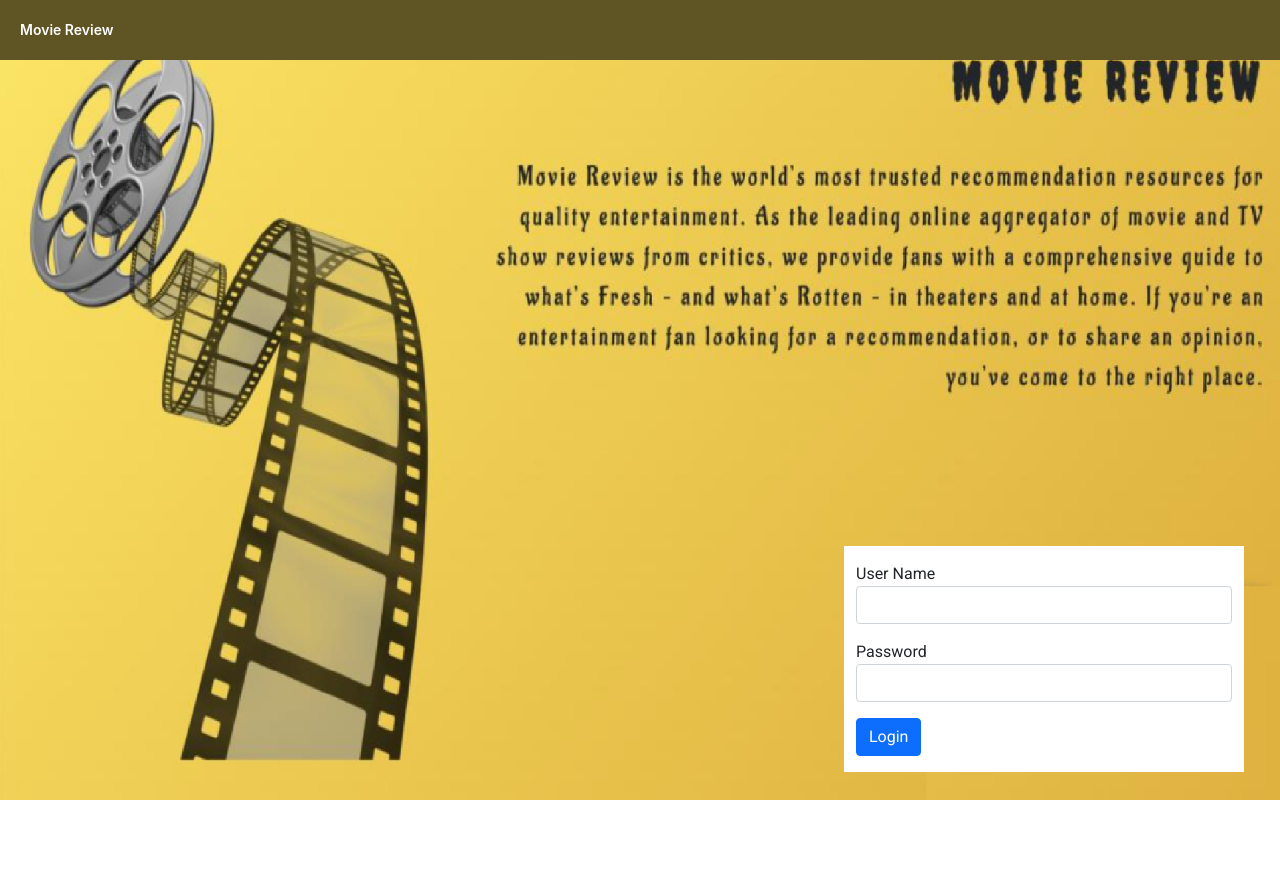
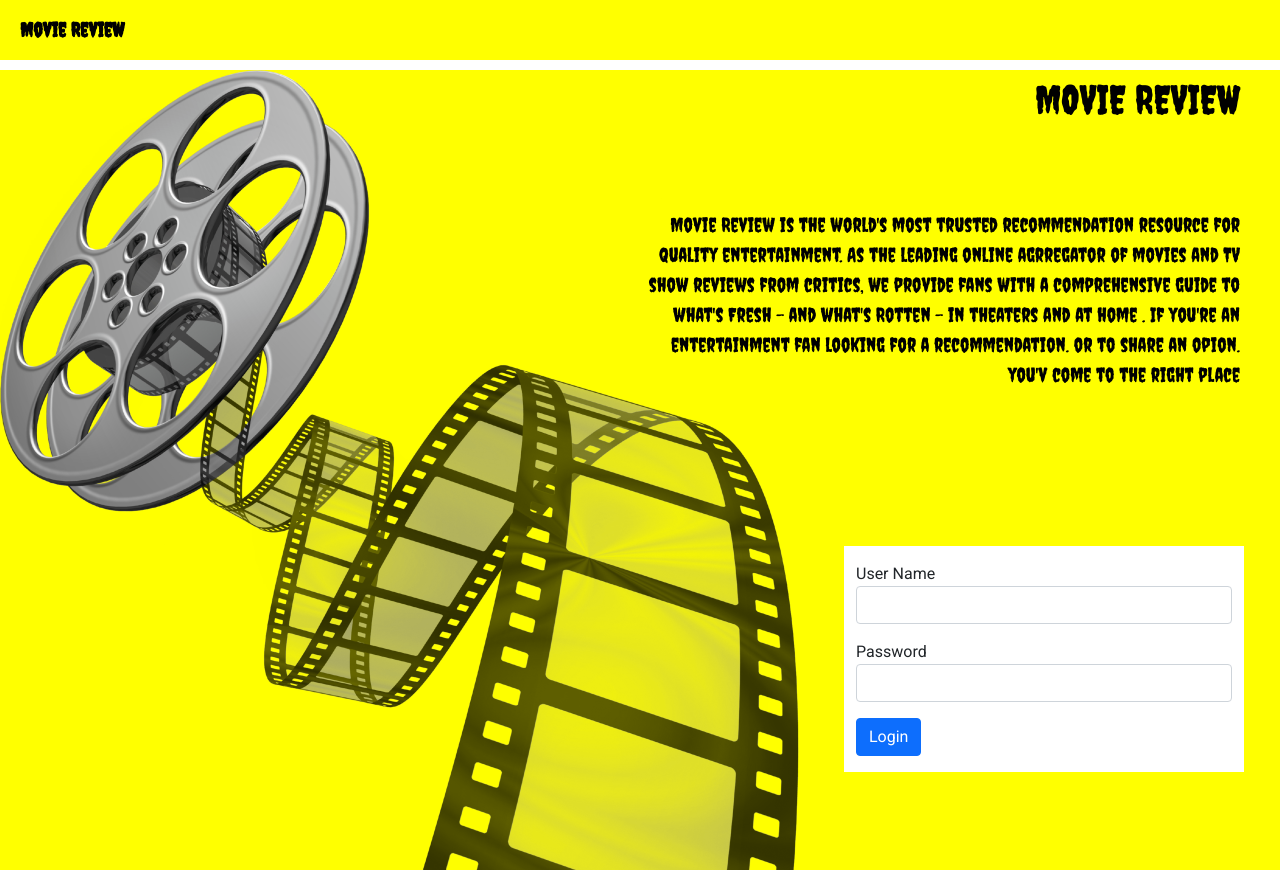
Before and after one commit to loquan/movie, an Angular app: page /login in a window 1280 px wide. Before the commit the page ends 800 px from the top, so only its background shows below. Built offline with nearby package versions, Linux system fonts and the light colour scheme.

Commit message:
rating heart with 1/2

```diff
--- a/src/app/app.component.html
+++ b/src/app/app.component.html
@@ -42,7 +42,7 @@
     height: 60px;
     display: flex;
     align-items: center;
-    background-color:rgb(95, 83.5, 34.9) ;
+    background-color:yellow  ;
     color: white;
     font-weight: 600;
   }
@@ -305,9 +305,9 @@
 <!-- Toolbar -->
 <div class="toolbar" role="banner">
 
-  <span style="margin-left:20px">Movie Review</span>
+  <span style="margin-left:20px" class="small">Movie Review</span>
     <div class="spacer"></div>
-    <h4 *ngIf="logoutMenu.login" style="margin-right:20px"><i class="fa fa-bars" (click)="logout()">&nbsp;Logout</i></h4>
+    <h4 *ngIf="logoutMenu.login" style="margin-right:20px" ><div class="small" (click)="logout()">Logout</div></h4>
 
 
 </div>
--- a/src/app/login/login.component.css
+++ b/src/app/login/login.component.css
@@ -1,8 +1,6 @@
-body {
-  background-image: url("../../assets/Background3.png")  ;
-  -webkit-background-size: cover;
-  -moz-background-size: cover;
-  -o-background-size: cover;
-  background-size: cover;
-
+ body {
+  background-image: url("../../assets/film.png")  ;
+  background-color: yellow ;
+  background-repeat: no-repeat;
+  background-size: 800px auto;
 }
--- a/src/app/login/login.component.html
+++ b/src/app/login/login.component.html
@@ -2,6 +2,33 @@
 
 
 <body>
+
+
+<div class="large" style="margin-top:70px;margin-right:40px;text-align: right; "> MOVIE REVIEW</div>
+
+<div style="margin-top:80px;margin-right:40px">
+
+  <div class="small" style="right: 150px; text-align: right;">
+    Movie Review is the world's most trusted recommendation resource for<br>
+    quality entertainment. As the leading  online agrregator of movies and TV<br>
+    show reviews from critics, we provide fans with a comprehensive guide to<br>
+    what's Fresh - and what's Rotten - in theaters and at home . If you're an<br>
+    entertainment fan looking for a recommendation. or to share an opion.<br>
+    you'v come to the right place<br>
+
+
+
+  </div>
+
+</div>
+<!-- <div style="margin-top:250px;">
+<div class="small" style="position: absolute;right: 150px; ">
+  Movie Review is the world's most trusted recommendation resource for </div>
+  <div class="small" style="position: absolute;right: 150px; ">
+  quality entertainment. As the leading  online agrregator of movies and TV</div> -->
+
+
+
 
 <div class="container-fluid " style="margin:20px;background-color: white; width:400px; position: absolute;bottom: 8px;right: 16px;border:2px" >
 
@@ -21,4 +48,4 @@
 
 
 </div>
-<body>
+</body>
--- a/src/app/movie/movie.component.html
+++ b/src/app/movie/movie.component.html
@@ -6,12 +6,26 @@
 </div>
 <div   class="col-2">
   <div class="row">
-    <img [src]="MovieData.cover"  width="320" >
+    <img [src]="MovieData.cover"  width="200" >
   </div>
   <div class="row" style="font-weight: bold;margin-top:5px;margin-left:4px;">{{MovieData.name}}</div>
   <div  class="row" style="margin-top:5px;margin-bottom:20px">
     <div  class="col-10" >
-      <i *ngFor="let color of MovieData.stars.color" class="fa fa-heart" style="width:50px;font-size:40px;color:{{color}}">
+      <!-- <i *ngFor="let color of MovieData.stars.color" class="fa fa-heart" style="width:50px;font-size:40px;color:{{color}}">
+      </i> -->
+
+      <i *ngFor="let  number of [0,1,2,3,4];let i = index" style="width:5px" >
+
+        <span *ngIf="(MovieData.rating-i) > 0 && (MovieData.rating-i) < 1; else fullColor"  class='bi bi-heart-half' style="width:30px;font-size:25px;color:red"></span>
+
+        <ng-template #fullColor>
+            <span *ngIf="i < MovieData.rating ; else endColor " class="bi bi-heart-fill" style="width:30px;font-size:25px;color:red"></span>
+
+            <ng-template #endColor>
+              <span class="bi bi-heart" style="width:30px;font-size:25px;color:red"></span>
+           </ng-template>
+        </ng-template>
+
       </i>
     </div>
     <div  class="col-1" > {{MovieData.rating}}
@@ -21,22 +35,43 @@
   <div class="row">
     <div  class="col-10" >
       <div *ngFor="let review of MovieData.reviews" style="margin-bottom:10px">
+
+        <div class="row">
+        <div  class="col-12" *ngIf="review.stars">
+
+          <i *ngFor="let  number of [0,1,2,3,4];let i = index" style="width:5px" >
+
+            <span *ngIf="(review.rating-i) > 0 && (review.rating-i) < 1; else fullColor2"  class='bi bi-heart-half' style="width:12px;font-size:8px;color:red"></span>
+
+            <ng-template #fullColor2>
+                <span *ngIf="i < review.rating ; else endColor2 " class="bi bi-heart-fill" style="width:12px;font-size:8px;color:red"></span>
+
+                <ng-template #endColor2>
+                  <span class="bi bi-heart" style="width:12px;font-size:8px;color:red"></span>
+               </ng-template>
+            </ng-template>
+
+          </i>
+          {{review.rating}}
+          <!-- <i *ngFor="let color of review.stars.color" class="fa fa-heart" style="width:20px;font-size:18px;color:{{color}}">
+          </i> -->
+        </div>
+        </div>
           <div class="row">
-            <div  class="col-2" >
+            <div  class="col-3" >
              <div style="font-weight:bold;">Author:</div>
 
             </div>
-            <div  class="col-6" >
+            <div  class="col-8" >
               {{review.author}}
             </div>
-            <div  class="col-4" *ngIf="review.stars">
-              <i *ngFor="let color of review.stars.color" class="fa fa-heart" style="width:20px;font-size:18px;color:{{color}}">
-              </i>
-            </div>
+
 
           </div>
           <div class="row">
-            <div  class="col-2" style="font-weight:bold;">Review:</div>&nbsp;{{review.review}}
+            <div  class="col-3" style="font-weight:bold;">Review:</div>
+            <div  class="col-9">{{review.review}}</div>
+
           </div>
 
 
@@ -58,7 +93,7 @@
   <div  class="row"><label style="font:bold;">Rating</label></div>
  <div  class="row" style="margin-top:5px;margin-bottom:20px">
   <div  class="col-10" >
-    <i *ngFor="let color of colors; let i = index " class="fa fa-heart" style="width:50px;font-size:40px;color:{{color}}" (click)="rating(i)">
+    <i *ngFor="let colorclass of colorsClass; let i = index " class="{{colorclass}}" style="width:50px;font-size:40px;color:red" (click)="rating(i)">
 
     </i>
   </div>
--- a/src/app/movie/movie.component.ts
+++ b/src/app/movie/movie.component.ts
@@ -24,7 +24,7 @@ export class MovieComponent implements OnInit, OnChanges {
 
   reviewData:string="";
   name:string="";
-  colors:string[]=['black','black','black','black','black'];
+  colorsClass:string[]=['bi bi-heart','bi bi-heart','bi bi-heart','bi bi-heart','bi bi-heart',];
   ratingValue:number=0;
 
   MovieData:MovieStructor={  id: 0,
@@ -137,9 +137,9 @@ export class MovieComponent implements OnInit, OnChanges {
     for(let s=0;s<5;s++)
     {
       if((s)<=index)
-       this.colors[s]='red';
+       this.colorsClass[s]='bi bi-heart-fill';
       else
-        this.colors[s]='black';
+        this.colorsClass[s]='bi bi-heart';
     }
 
   }
--- a/src/app/popular/popular.component.html
+++ b/src/app/popular/popular.component.html
@@ -11,7 +11,20 @@
 
 
 
-        <i *ngFor="let color of movie.stars.color" class="fa fa-heart" style="width:25px;font-size:20px;color:{{color}}" (click)="selectId(movie.id)">
+        <!-- <i *ngFor="let color of movie.stars.color" class="fa fa-heart" style="width:25px;font-size:20px;color:{{color}}" (click)="selectId(movie.id)">
+
+        </i> -->
+        <i *ngFor="let number of [0,1,2,3,4];let i = index" style="width:5px" >
+
+          <span *ngIf="(movie.rating-i) > 0 && (movie.rating-i) < 1; else fullColor"  class='bi bi-heart-half' style="width:40px;font-size:35px;color:red"></span>
+
+          <ng-template #fullColor>
+              <span *ngIf="i < movie.rating ; else endColor " class="bi bi-heart-fill" style="width:40px;font-size:35px;color:red"></span>
+
+              <ng-template #endColor>
+                <span class="bi bi-heart" style="width:40px;font-size:35px;color:red"></span>
+             </ng-template>
+          </ng-template>
 
         </i>
     </div>
--- a/src/app/theater/theater.component.html
+++ b/src/app/theater/theater.component.html
@@ -14,14 +14,28 @@
 
   <div *ngFor="let movie of movies" class="col-2" >
     <button  (click)="selectId(movie.id)" >
-      <img [src]="movie.cover"  width="250" ><br>
+      <img [src]="movie.cover"  width="180" ><br>
       <div style="font-weight: bold;margin-top:5px;">{{movie.name}}</div>
     </button  >
 
 
     <div  class="row" style="margin-top:5px;margin-bottom:20px" >
       <div  class="col-8" >
-        <i *ngFor="let color of movie.stars.color" class="fa fa-heart" style="width:40px;font-size:35px;color:{{color}}">
+        <!-- <i *ngFor="let color of movie.stars.color" class="fa fa-heart" style="width:40px;font-size:35px;color:{{color}}">
+
+        </i> -->
+
+        <i *ngFor="let number of [0,1,2,3,4];let i = index" style="width:5px" >
+
+          <span *ngIf="(movie.rating-i) > 0 && (movie.rating-i) < 1; else fullColor"  class='bi bi-heart-half' style="width:30px;font-size:25px;color:red"></span>
+
+          <ng-template #fullColor>
+              <span *ngIf="i < movie.rating ; else endColor " class="bi bi-heart-fill" style="width:30px;font-size:25px;color:red"></span>
+
+              <ng-template #endColor>
+                <span class="bi bi-heart" style="width:30px;font-size:25px;color:red"></span>
+             </ng-template>
+          </ng-template>
 
         </i>
       </div>
--- a/src/app/trending/trending.component.html
+++ b/src/app/trending/trending.component.html
@@ -13,7 +13,7 @@
 
   <div *ngFor="let movie of movies" class="col-2" >
     <button   (click)="selectId(movie.id)" >
-      <img [src]="movie.cover"  width="260" ><br>
+      <img [src]="movie.cover"  width="180" ><br>
       <div style="font-weight: bold;margin-top:5px;">{{movie.name}}</div>
     </button>
 
@@ -27,13 +27,13 @@
 
         <i *ngFor="let color of movie.stars.color;let i = index" style="width:5px" >
 
-            <span *ngIf="(movie.rating-i) > 0 && (movie.rating-i) < 1; else fullColor"  class='bi bi-heart-half' style="width:40px;font-size:35px;color:red"></span>
+            <span *ngIf="(movie.rating-i) > 0 && (movie.rating-i) < 1; else fullColor"  class='bi bi-heart-half' style="width:30px;font-size:25px;color:red"></span>
 
             <ng-template #fullColor>
-                <span *ngIf="i < movie.rating ; else endColor " class="bi bi-heart-fill" style="width:40px;font-size:35px;color:{{color}}"></span>
+                <span *ngIf="i < movie.rating ; else endColor " class="bi bi-heart-fill" style="width:30px;font-size:25px;color:red"></span>
 
                 <ng-template #endColor>
-                  <span class="bi bi-heart" style="width:40px;font-size:35px;color:red"></span>
+                  <span class="bi bi-heart" style="width:30px;font-size:25px;color:red"></span>
                </ng-template>
             </ng-template>
 
--- a/src/styles.css
+++ b/src/styles.css
@@ -2,3 +2,19 @@
 
 html, body { height: 100%; }
 body { margin: 0; font-family: Roboto, "Helvetica Neue", sans-serif; }
+@font-face {
+  font-family: fontName;
+  src: url('/assets/Creepster-Regular.ttf');
+}
+
+.small {
+  font-family: fontName;
+  font-size:20px;
+  color: black;
+}
+
+.large {
+  font-family: fontName;
+  font-size:40px;
+  color: black;
+}
```
Also changed, not shown: src/assets/Creepster-Regular.ttf (added), src/assets/film.png (added).
